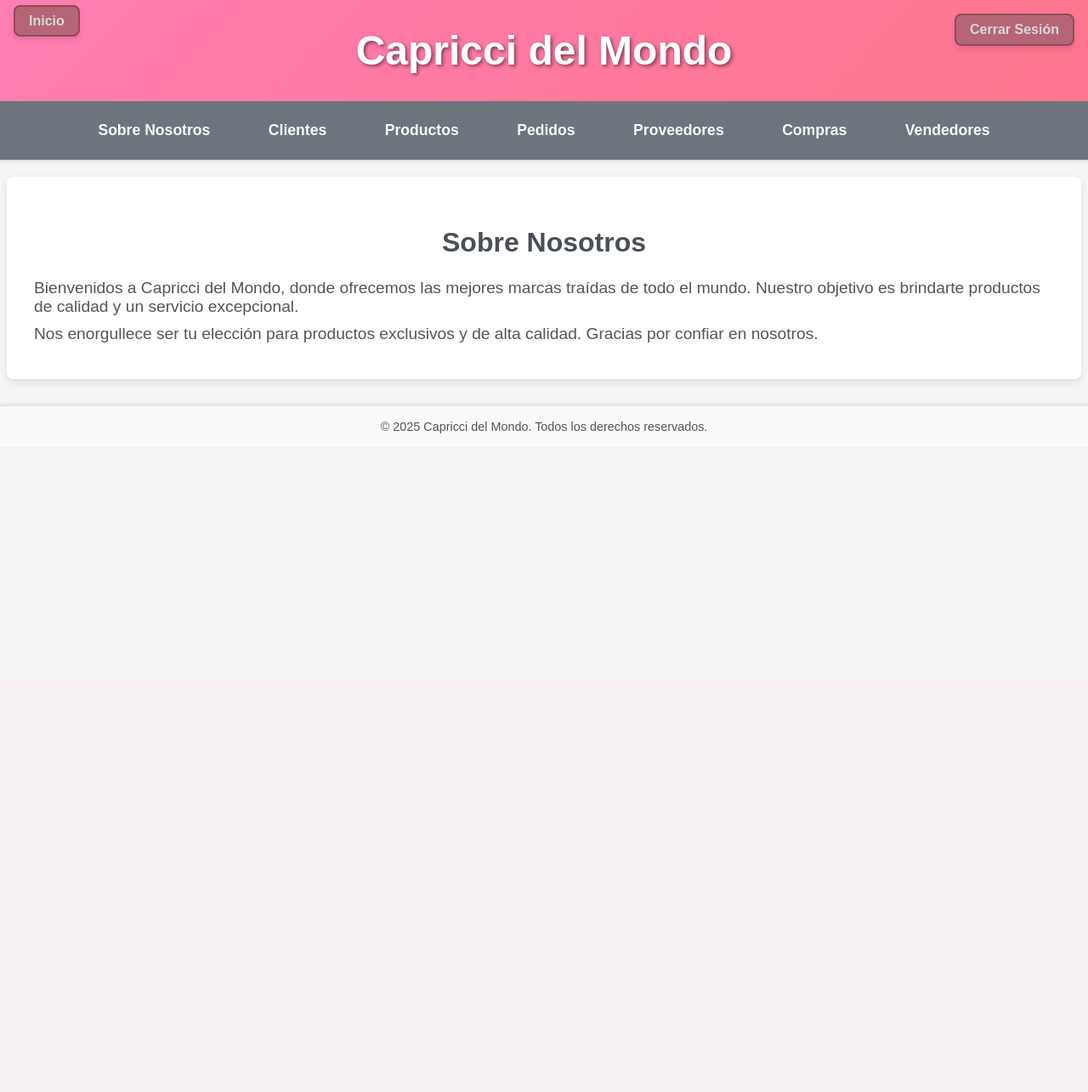
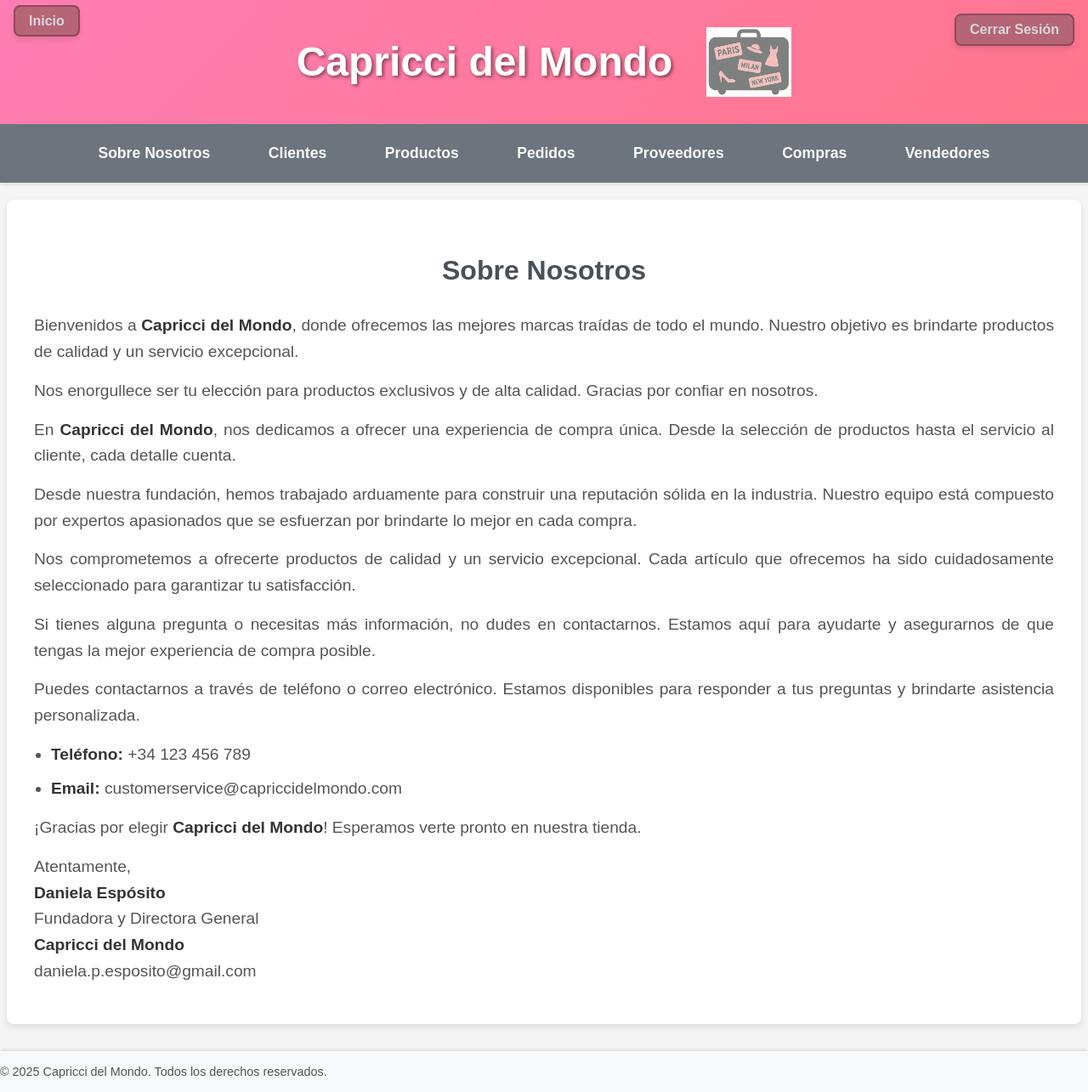
Before and after one commit to DanyPao/Curso-Python, a Django app: page /about/ in a window 1280 px wide. Shown: the whole page at 85% size. Before the commit the page ends 510 px from the top, so only its background shows below. Run offline with Django 5.2, Linux system fonts and the light colour scheme; the visitor is signed in with stand-in values (Sample User, id 1).

Commit message:
about, logotipo e imagen principal

```diff
--- a/Entrega3/settings.py
+++ b/Entrega3/settings.py
@@ -116,7 +116,8 @@
 # Static files (CSS, JavaScript, Images)
 # https://docs.djangoproject.com/en/5.2/howto/static-files/
 
-STATIC_URL = "static/"
+STATIC_URL = '/static/'
+STATICFILES_DIRS = [BASE_DIR / "static"]
 
 
 # Default primary key field type
--- a/externo/templates/externo/about.html
+++ b/externo/templates/externo/about.html
@@ -4,25 +4,86 @@
 
 <div class="container">
     <h2>Sobre Nosotros</h2>
-    <p>Bienvenidos a Capricci del Mondo, donde ofrecemos las mejores marcas traídas de todo el mundo. Nuestro objetivo es brindarte productos de calidad y un servicio excepcional.</p>
-    <p>Nos enorgullece ser tu elección para productos exclusivos y de alta calidad. Gracias por confiar en nosotros.</p>
+
+    <p>
+        Bienvenidos a <strong>Capricci del Mondo</strong>, donde ofrecemos las mejores marcas traídas de todo el mundo. Nuestro objetivo es brindarte productos de calidad y un servicio excepcional.
+    </p>
+
+    <p>
+        Nos enorgullece ser tu elección para productos exclusivos y de alta calidad. Gracias por confiar en nosotros.
+    </p>
+
+    <p>
+        En <strong>Capricci del Mondo</strong>, nos dedicamos a ofrecer una experiencia de compra única. Desde la selección de productos hasta el servicio al cliente, cada detalle cuenta.
+    </p>
+
+    <p>
+        Desde nuestra fundación, hemos trabajado arduamente para construir una reputación sólida en la industria. Nuestro equipo está compuesto por expertos apasionados que se esfuerzan por brindarte lo mejor en cada compra.
+    </p>
+
+    <p>
+        Nos comprometemos a ofrecerte productos de calidad y un servicio excepcional. Cada artículo que ofrecemos ha sido cuidadosamente seleccionado para garantizar tu satisfacción.
+    </p>
+
+    <p>
+        Si tienes alguna pregunta o necesitas más información, no dudes en contactarnos. Estamos aquí para ayudarte y asegurarnos de que tengas la mejor experiencia de compra posible.
+    </p>
+
+    <p>
+        Puedes contactarnos a través de teléfono o correo electrónico. Estamos disponibles para responder a tus preguntas y brindarte asistencia personalizada.
+    </p>
+
+    <ul>
+        <li><strong>Teléfono:</strong> +34 123 456 789</li>
+        <li><strong>Email:</strong> customerservice@capriccidelmondo.com</li>
+    </ul>
+
+    <p>
+        ¡Gracias por elegir <strong>Capricci del Mondo</strong>! Esperamos verte pronto en nuestra tienda.
+    </p>
+
+    <p>
+        Atentamente,<br>
+        <strong>Daniela Espósito</strong><br>
+        Fundadora y Directora General<br>
+        <strong>Capricci del Mondo</strong><br>
+        daniela.p.esposito@gmail.com
+    </p>
 </div>
 
 <style>
     .container {
         margin-top: 20px;
+        line-height: 1.6; /* Mejorar la legibilidad */
     }
 
     h2 {
         color: #333;
-        font-size: 1.8rem;
-        margin-bottom: 15px;
+        font-size: 2rem;
+        margin-bottom: 20px;
+        text-align: center; /* Centrar el título */
     }
 
     p {
         font-size: 1.2rem;
         color: #555;
-        margin: 10px 0;
+        margin: 15px 0;
+        text-align: justify; /* Justificar el texto */
+    }
+
+    ul {
+        margin: 15px 0;
+        padding-left: 20px;
+    }
+
+    ul li {
+        font-size: 1.2rem;
+        color: #555;
+        margin-bottom: 10px;
+    }
+
+    strong {
+        color: #333; /* Resaltar texto importante */
     }
 </style>
 
--- a/externo/templates/externo/base.html
+++ b/externo/templates/externo/base.html
@@ -241,11 +241,47 @@
             background-color: #5a6268; /* Gris más oscuro */
             color: #ff758c; /* Rosado */
         }
+
+        .brand-image {
+            text-align: center;
+            margin-bottom: 2rem;
+        }
+
+        .brand-image .logo {
+            max-width: 500px; /* Aumentar el tamaño máximo de la imagen */
+            height: auto;
+            border-radius: 8px;
+            box-shadow: 0 4px 6px rgba(0, 0, 0, 0.1);
+        }
+
+        .header-content {
+            display: flex;
+            align-items: center;
+            justify-content: center;
+            gap: 2.5rem; /* Mantener la separación entre el texto y la imagen */
+            flex-direction: row-reverse; /* Colocar la imagen a la derecha del texto */
+        }
+
+        .header-content .logo {
+            max-width: 100px; /* Incrementar ligeramente el tamaño de la imagen */
+            height: auto;
+        }
+
+        header h1 {
+            margin: 0;
+            font-size: 3rem;
+            font-weight: bold;
+            text-shadow: 2px 2px 4px rgba(0, 0, 0, 0.5);
+        }
     </style>
 </head>
 <body>
+    {% load static %}
     <header>
-        <h1>Capricci del Mondo</h1>
+        <div class="header-content">
+            <img src="{% static 'images/logotipo1.png' %}" alt="Logotipo" class="logo">
+            <h1>Capricci del Mondo</h1>
+        </div>
         <div class="home-link">
             <a href="{% url 'home' %}">Inicio</a>
         </div>
@@ -275,6 +311,12 @@
             </p>
         {% endif %}
     </nav>
+
+    {% if request.resolver_match.url_name == 'index' and not user.is_authenticated or request.resolver_match.url_name == 'home' and not user.is_authenticated %}
+    <div class="brand-image">
+        <img src="{% static 'images/imagen_inicio.jpg' %}" alt="Imagen de Inicio" class="logo">
+    </div>
+    {% endif %}
 
     {% if user.is_authenticated and request.path == '/externo/cbv/lista_clientes/' or request.path == '/externo/cbv/alta_cliente/' %}
         <div class="nav-section">
--- a/externo/templates/externo/home.html
+++ b/externo/templates/externo/home.html
@@ -14,7 +14,7 @@
         </form>
     </div>
 
-    <!-- Eliminados los accesos rápidos -->
+
 </div>
 
 <style>
```
Also changed, not shown: interno/templates/interno/base.html (+43 -1 lines), static/images/imagen_inicio.jpg (added), static/images/logotipo.png (added), static/images/logotipo1.png (added).
